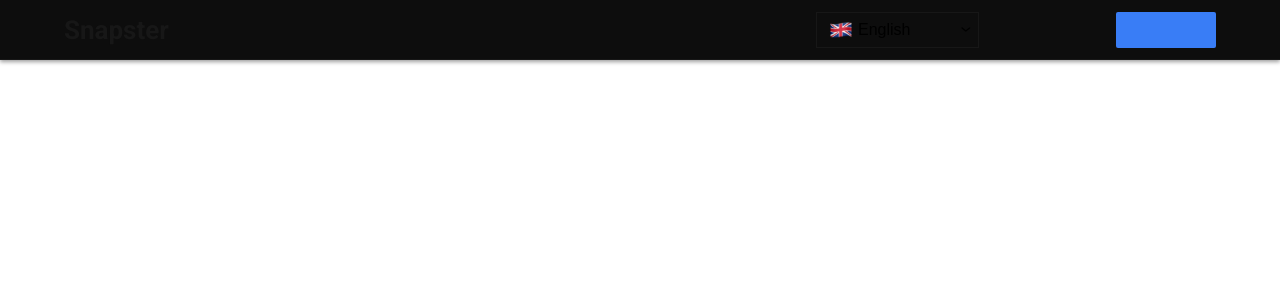
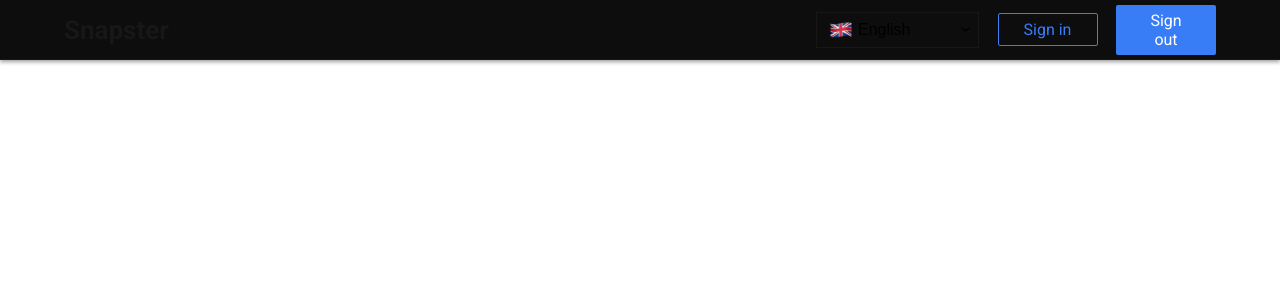
Before and after one commit to h18e-Droid/Snapster, a Next.js app: page / in a window 1280 px wide. Shown: the top 300 px of the page. Built offline with nearby package versions, Linux system fonts and the light colour scheme.

Commit message:
SCRUM-66 <test>

```diff
--- a/src/widgets/header/ui/Header.tsx
+++ b/src/widgets/header/ui/Header.tsx
@@ -31,8 +31,12 @@ export const Header = () => {
 
         {!isAuth && !isMobile && (
           <>
-            <Button width={100} height={36} className={styles.textButton} title="Sign in" />
-            <Button width={100} height={36} className={styles.containedButton} title="Sign out" />
+            <Button width={100} variant={"outline"}>
+              Sign in
+            </Button>
+            <Button width={100} variant={"primary"}>
+              Sign out
+            </Button>
           </>
         )}
 
```
